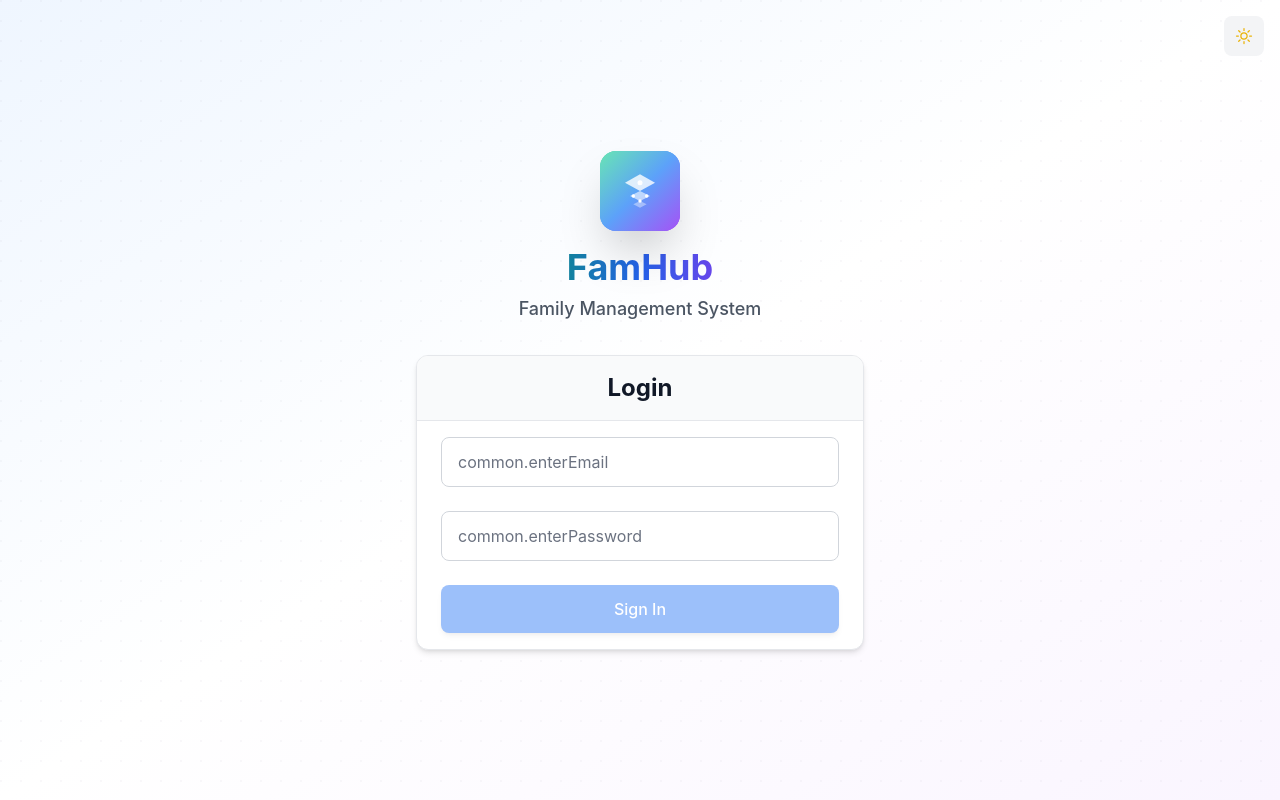
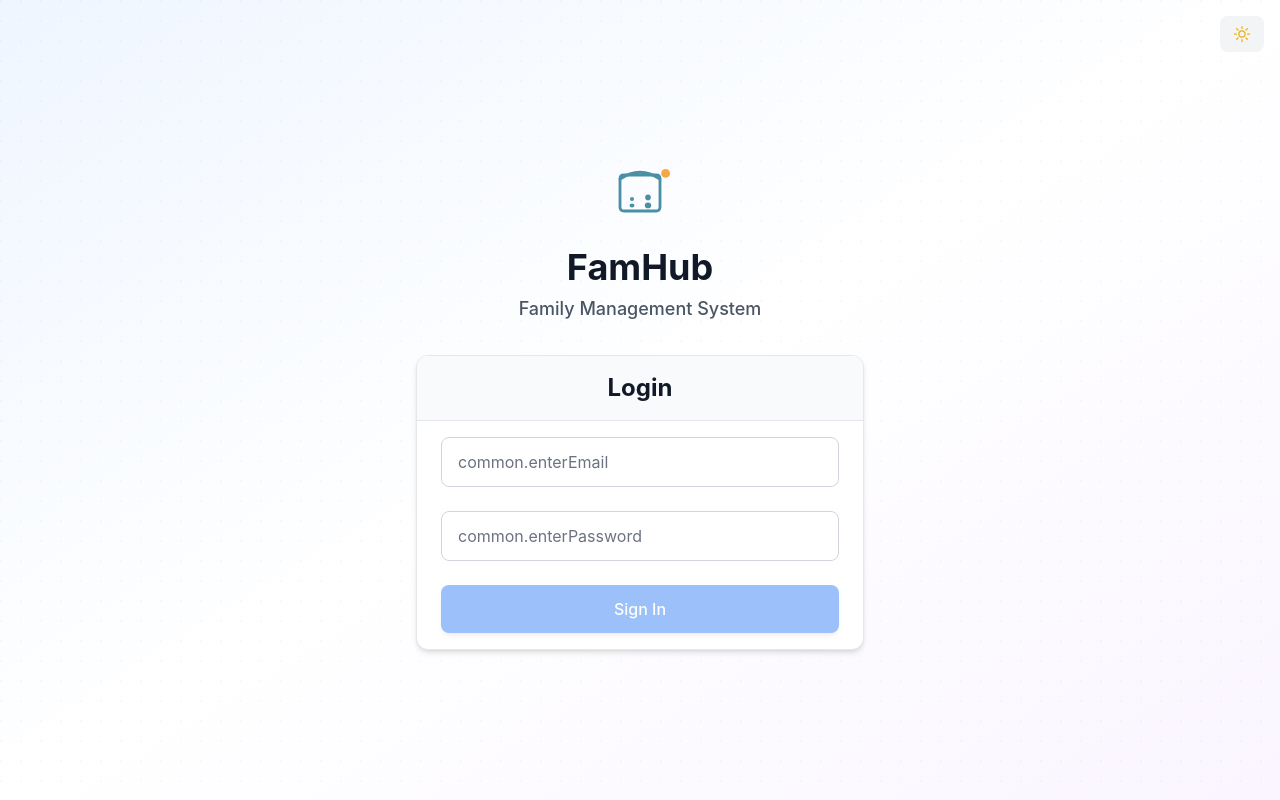
Before and after one commit to cOsMiCTr/famhub-family-management, a React (Vite) app in the folder client/: page /login in a window 1280 px wide. Built offline with nearby package versions, Linux system fonts and the light colour scheme; no server answers.

Commit message:
Reduce ThemeToggle size to match navigation items and add FamHub logo to login page

```diff
--- /dev/null
+++ b/client/src/components/FamHubLogo.tsx
@@ -0,0 +1,63 @@
+import React from 'react';
+
+interface FamHubLogoProps {
+  className?: string;
+  size?: number;
+}
+
+const FamHubLogo: React.FC<FamHubLogoProps> = ({ className = '', size = 80 }) => {
+  return (
+    <svg
+      width={size}
+      height={size}
+      viewBox="0 0 100 100"
+      className={className}
+      xmlns="http://www.w3.org/2000/svg"
+    >
+      {/* House outline - muted teal/blue-green (#4A90A4) with rounded corners */}
+      <path
+        d="M 25 35 Q 25 30, 30 30 L 70 30 Q 75 30, 75 35 L 75 70 Q 75 75, 70 75 L 30 75 Q 25 75, 25 70 Z"
+        fill="none"
+        stroke="#4A90A4"
+        strokeWidth="3.5"
+        strokeLinecap="round"
+        strokeLinejoin="round"
+      />
+
+      {/* Roof with rounded peak */}
+      <path
+        d="M 25 35 Q 50 18, 75 35"
+        fill="none"
+        stroke="#4A90A4"
+        strokeWidth="3.5"
+        strokeLinecap="round"
+        strokeLinejoin="round"
+      />
+
+      {/* Larger figure (adult) - right side, rounded body */}
+      <circle cx="60" cy="58" r="3.5" fill="#4A90A4" />
+      <ellipse
+        cx="60"
+        cy="68"
+        rx="4"
+        ry="3.5"
+        fill="#4A90A4"
+      />
+
+      {/* Smaller figure (child) - left side, rounded body, positioned slightly forward */}
+      <circle cx="40" cy="60" r="2.5" fill="#4A90A4" />
+      <ellipse
+        cx="40"
+        cy="68"
+        rx="3"
+        ry="2.5"
+        fill="#4A90A4"
+      />
+
+      {/* Orange circle (sun/notification) - upper right, partially overlapping roof */}
+      <circle cx="82" cy="28" r="5.5" fill="#F7A845" />
+    </svg>
+  );
+};
+
+export default FamHubLogo;
--- a/client/src/components/ThemeToggle.tsx
+++ b/client/src/components/ThemeToggle.tsx
@@ -8,7 +8,7 @@ const ThemeToggle: React.FC = () => {
   return (
     <button
       onClick={toggleTheme}
-      className="relative inline-flex h-10 w-10 items-center justify-center rounded-lg bg-gray-100 dark:bg-gray-800 hover:bg-gray-200 dark:hover:bg-gray-700 focus:outline-none focus:ring-2 focus:ring-blue-500 focus:ring-offset-2 dark:focus:ring-offset-gray-900"
+      className="flex items-center justify-center w-full px-2 lg:px-3 py-2 text-sm text-gray-700 dark:text-gray-300 bg-gray-100 dark:bg-gray-700 rounded-lg hover:bg-gray-200 dark:hover:bg-gray-600 transition-colors focus:outline-none focus:ring-2 focus:ring-blue-500 focus:ring-offset-2 dark:focus:ring-offset-gray-900"
       aria-label="Toggle theme"
     >
       <div className="relative w-5 h-5">
--- a/client/src/pages/LoginPage.tsx
+++ b/client/src/pages/LoginPage.tsx
@@ -6,6 +6,7 @@ import { useTheme } from '../contexts/ThemeContext';
 import ThemeToggle from '../components/ThemeToggle';
 import LoadingSpinner from '../components/LoadingSpinner';
 import PasswordChangeModal from '../components/PasswordChangeModal';
+import FamHubLogo from '../components/FamHubLogo';
 import { EyeIcon, EyeSlashIcon, ExclamationTriangleIcon, CheckCircleIcon } from '@heroicons/react/24/outline';
 
 const LoginPage: React.FC = () => {
@@ -217,29 +218,14 @@ const LoginPage: React.FC = () => {
         <div className="w-full max-w-md">
           <div className="animate-fadeIn text-center space-y-8">
 
-            {/* New Logo Design */}
+            {/* Logo */}
             <div className="flex flex-col items-center space-y-4">
-              <div className="h-20 w-20 bg-gradient-to-br from-emerald-400 via-blue-500 to-purple-600 rounded-2xl flex items-center justify-center shadow-2xl relative overflow-hidden hover:scale-105 transition-transform duration-300">
-                {/* Modern geometric logo */}
-                <div className="absolute inset-0 bg-gradient-to-br from-emerald-300 via-blue-400 to-purple-500 opacity-90"></div>
-                <div className="relative z-10">
-                  <svg className="h-10 w-10 text-white" viewBox="0 0 24 24" fill="currentColor">
-                    {/* Family tree/house design */}
-                    <path d="M12 2L3 7L12 12L21 7L12 2Z" fill="currentColor" opacity="0.8"/>
-                    <path d="M12 12L6 15L12 18L18 15L12 12Z" fill="currentColor" opacity="0.6"/>
-                    <path d="M12 18L8 20L12 22L16 20L12 18Z" fill="currentColor" opacity="0.4"/>
-                    <circle cx="12" cy="7" r="1.5" fill="white"/>
-                    <circle cx="8" cy="15" r="1" fill="white"/>
-                    <circle cx="16" cy="15" r="1" fill="white"/>
-                    <circle cx="12" cy="18" r="1" fill="white"/>
-                  </svg>
-                </div>
-                <div className="absolute -top-1 -right-1 h-2 w-2 bg-yellow-300 rounded-full animate-pulse"></div>
-                <div className="absolute -bottom-1 -left-1 h-1.5 w-1.5 bg-emerald-300 rounded-full animate-bounce"></div>
+              <div className="flex items-center justify-center">
+                <FamHubLogo size={80} className="text-gray-900 dark:text-white" />
               </div>
 
               <div>
-                <h1 className="text-4xl font-bold text-gray-900 dark:text-white mb-2 bg-gradient-to-r from-emerald-600 via-blue-600 to-purple-600 bg-clip-text text-transparent">
+                <h1 className="text-4xl font-bold text-gray-900 dark:text-white mb-2">
                   FamHub
                 </h1>
                 <p className="text-lg text-gray-600 dark:text-gray-300 font-medium">Family Management System</p>
```
